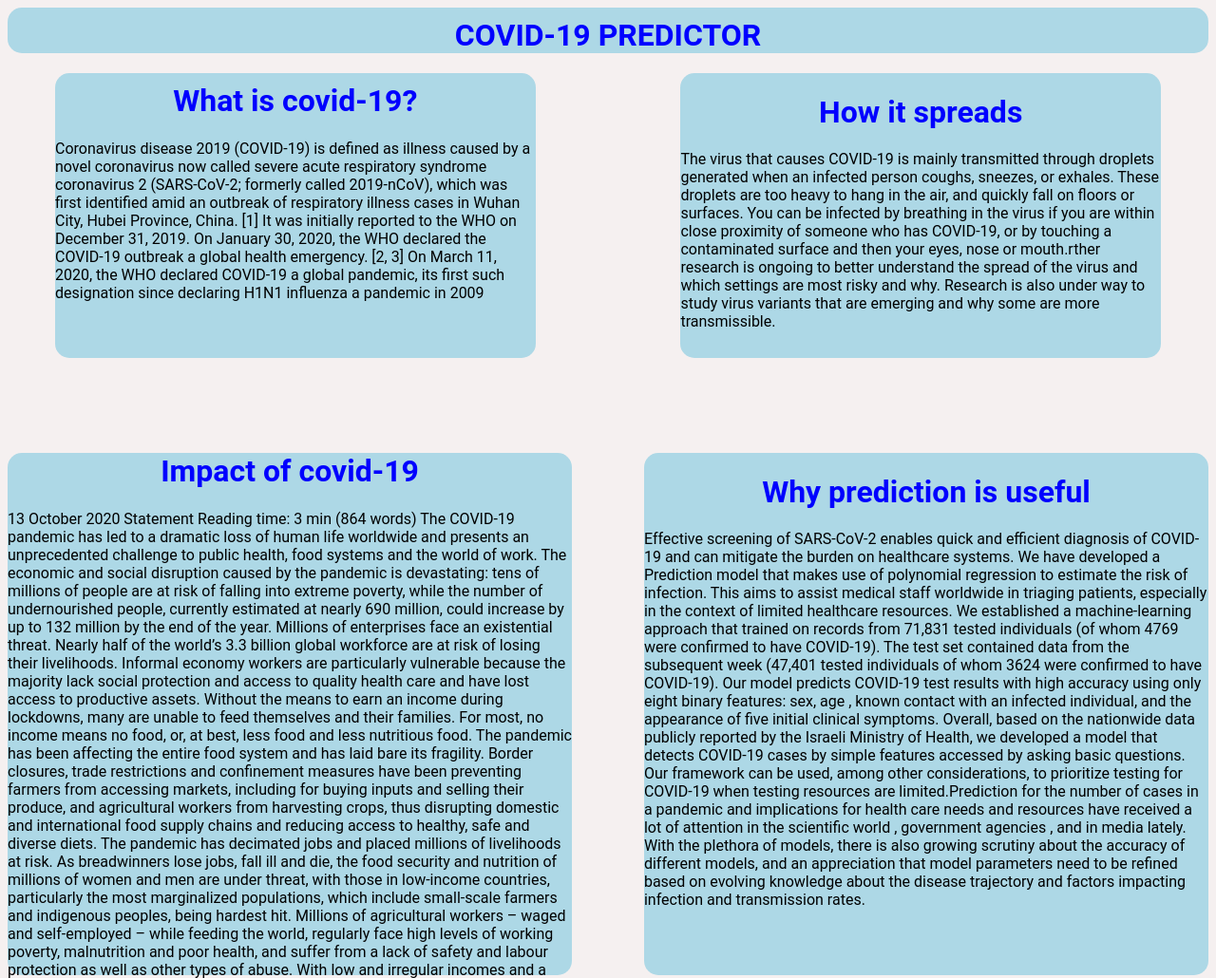
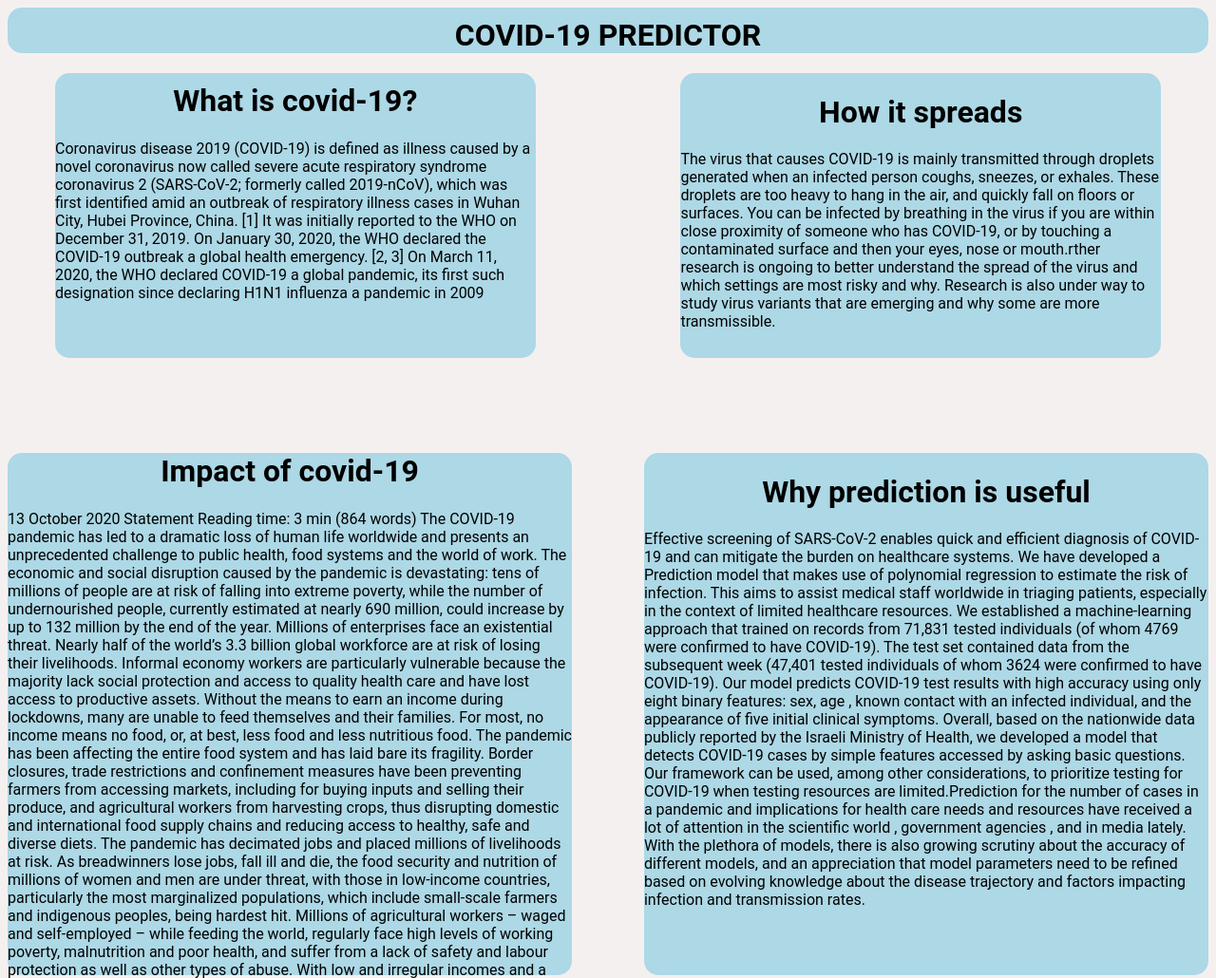
Before and after one commit to Tawandagutsa/covidPredictor_home, a Flask app: page / in a window 1280 px wide. Shown: the top 1030 px of the page at 95% size. Run offline with Flask 2, Linux system fonts and the light colour scheme.

Commit message:
Update file.html

```diff
--- a/templates/file.html
+++ b/templates/file.html
@@ -16,9 +16,6 @@
               div {
                 background-color: lightblue;
                 border-radius: 15px;
-             }
-             h1{
-                 color: blue;
              }
 
               div.a {
```
